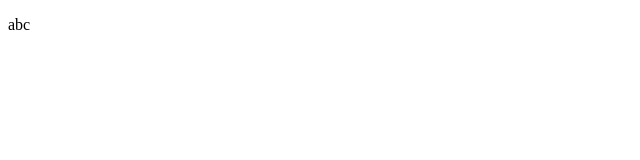
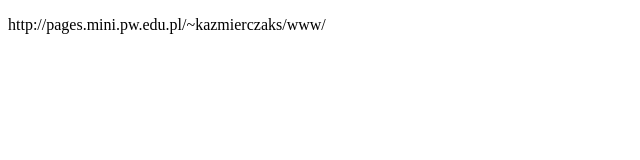
Before and after one commit to skazmierczak/skazmierczak.github.io, a plain HTML site: page index.html in a window 1280 px wide. Shown: the whole page, without its empty margins (0-640 px from the left). Drawn offline with Linux system fonts and the light colour scheme.

Commit message:
Update index.html

```diff
--- a/index.html
+++ b/index.html
@@ -1,6 +1,6 @@
 <!DOCTYPE html>
 <html>
 <body>
-<p>abc</p>
+<p>http://pages.mini.pw.edu.pl/~kazmierczaks/www/</p>
 </body>
 </html>
```
